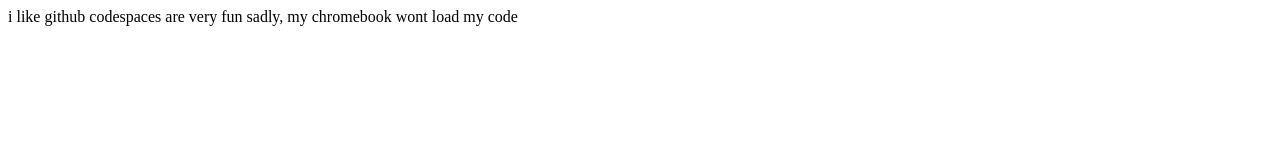
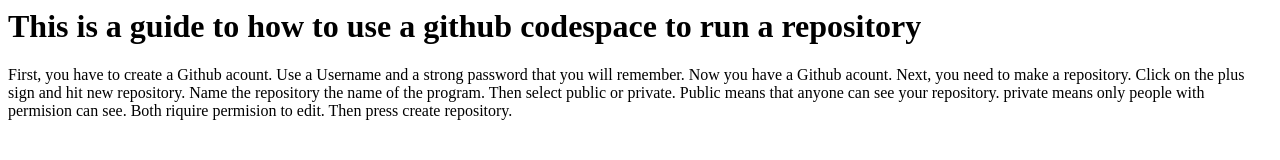
Before and after one commit to mavanie/quiz, a plain HTML site: page public/index.html in a window 1280 px wide. Drawn offline with Linux system fonts and the light colour scheme.

Commit message:
Added guide of how to create a repository

```diff
--- a/public/index.html
+++ b/public/index.html
@@ -1,7 +1,15 @@
 <html>
     <body>
-        i like github
-        codespaces are very fun
-        sadly, my chromebook wont load my code
+        <h1>This is a guide to how to use a github codespace to run a repository</h1>
+
+                First, you have to create a Github acount. Use a Username and a strong
+            password that you will remember. Now you have a Github acount.
+                Next, you need to make a repository. Click on the plus sign
+            and hit new repository. Name the repository the name of the program.
+            Then select public or private. Public means that anyone can see your
+            repository. private means only people with permision can see. Both
+            riquire permision to edit.
+                Then press create repository.
+
     </body>
 </html>
```
Also changed, not shown: 1 other file.
